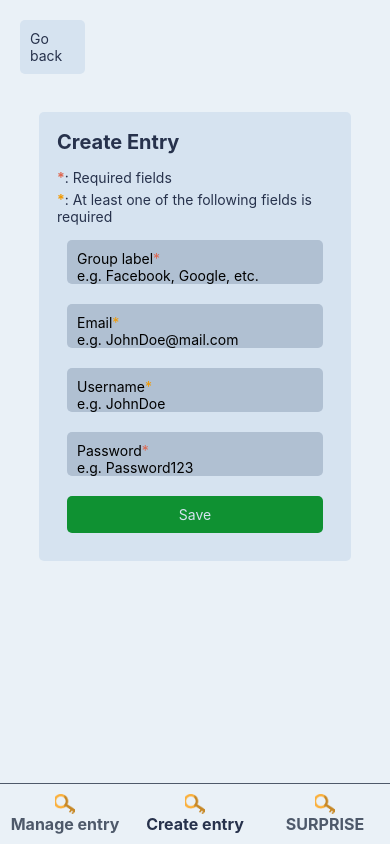
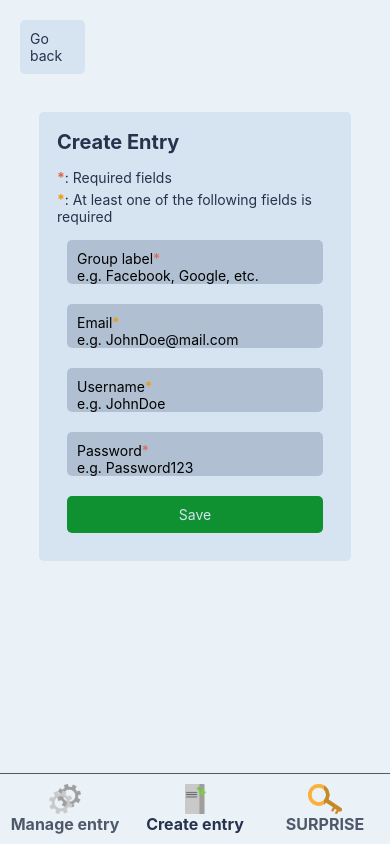
Before and after one commit to Lallethu/PassLogify, a React Native app: screen /Create in a window 390 px wide. Built offline with nearby package versions, Linux system fonts and the light colour scheme.

Commit message:
Fix the display.

```diff
--- a/src/components/FakeBottomTab.jsx
+++ b/src/components/FakeBottomTab.jsx
@@ -27,8 +27,8 @@ const FakeBottomTab = ({ route }) => {
 				style={style.tab}
 				onPress={() => handleNavigate('Manage')}>
 				<Image
-					style={style.tab.img}
-					source={require('../assets/background.png')}
+					style={{ width: "100%", height: 30, resizeMode: "contain"}}
+					source={require('../assets/manageEntries.png')}
 				/>
 				<Text
 					style={
@@ -43,8 +43,8 @@ const FakeBottomTab = ({ route }) => {
 				style={style.tab}
 				onPress={() => handleNavigate('Create')}>
 				<Image
-					style={style.tab.img}
-					source={require('../assets/background.png')}
+					style={{ width: "100%", height: 30, resizeMode: "contain"}}
+					source={require('../assets/createEntry.png')}
 				/>
 				<Text
 					style={[
@@ -57,7 +57,7 @@ const FakeBottomTab = ({ route }) => {
 			</TouchableOpacity>
 			<TouchableOpacity style={style.tab}>
 				<Image
-					style={style.tab.img}
+					style={{ width: "100%", height: 30, resizeMode: "contain"}}
 					source={require('../assets/background.png')}
 				/>
 				<Text style={style.tabText}>SURPRISE</Text>
@@ -82,10 +82,8 @@ const styles = theme =>
 			flex: 1,
 			alignItems: 'center',
 			paddingTop: 10,
-			img: {
-				width: 20,
-				height: 20,
-			},
+			minHeight: 60,
+			minWidth: '33%',
 		},
 		tabText: {
 			fontSize: 16,
```
